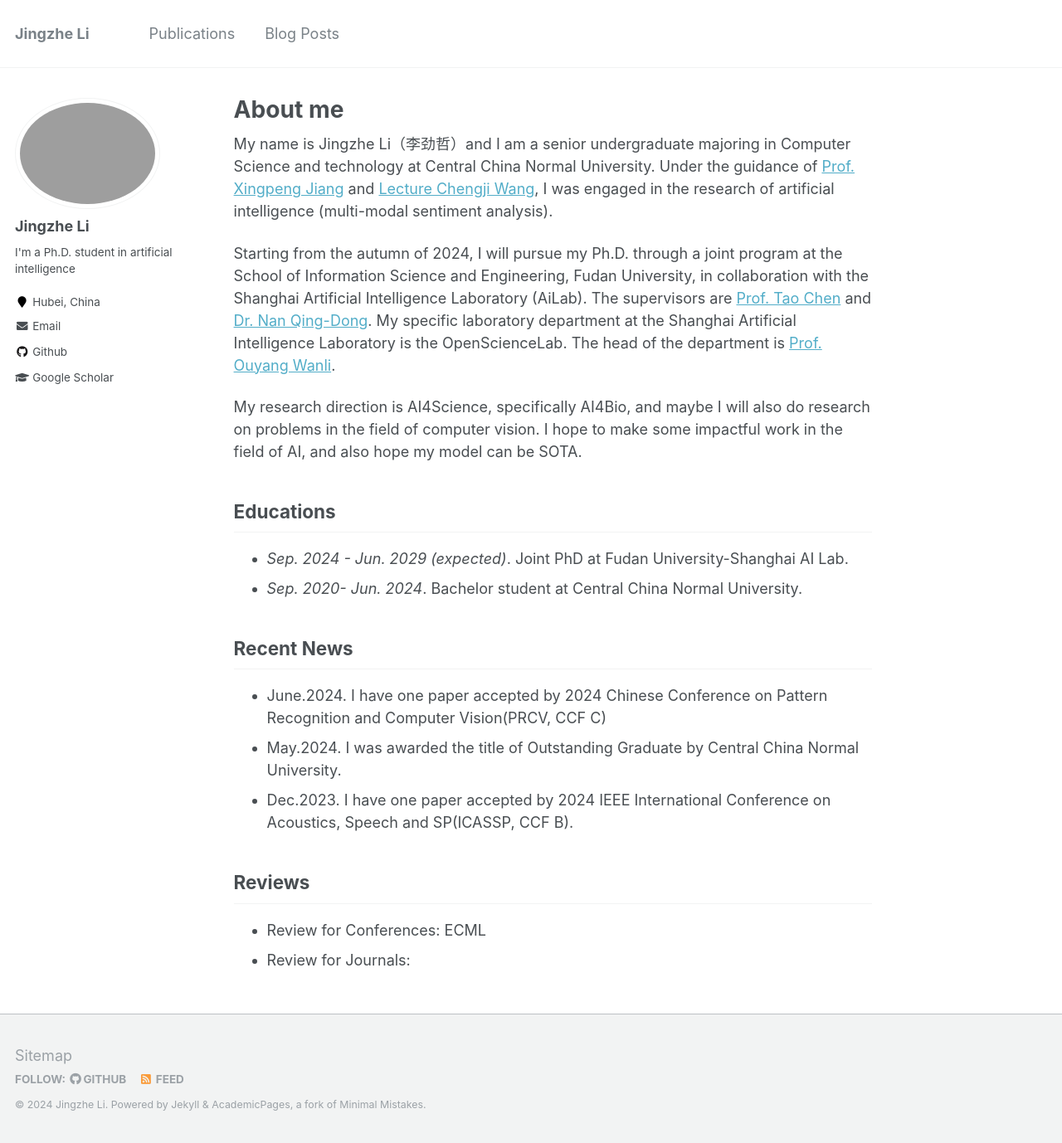
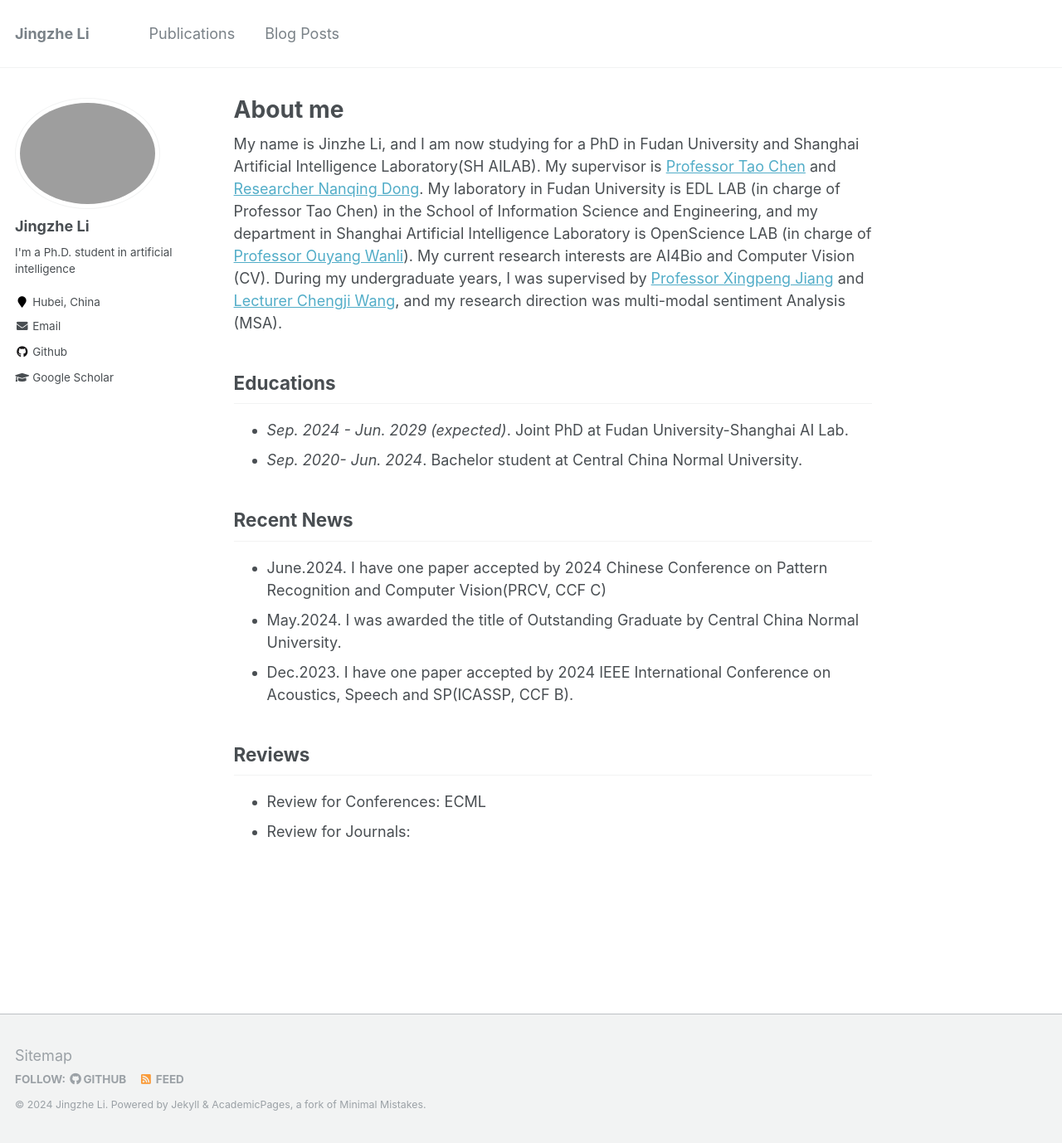
Before and after one commit to royal-dargon/royal-dargon.github.io, a Jekyll site: the page built from _pages/about.md, in a window 1280 px wide and 1378 px high. Shown: the whole window at 83% size. Built offline with Jekyll 4.4.1, drawn with Linux system fonts in a browser that asks for light colours.

Commit message:
update:the homepage

```diff
--- a/_pages/about.md
+++ b/_pages/about.md
@@ -8,11 +8,7 @@ redirect_from:
   - /about.html
 ---
 
-My name is Jingzhe Li（李劲哲）and  I am a senior undergraduate majoring in Computer Science and technology at Central China Normal University. Under the guidance of [Prof. Xingpeng Jiang](http://cs.ccnu.edu.cn/info/1097/2097.htm) and [Lecture Chengji Wang](http://cs.ccnu.edu.cn/info/1097/2753.htm), I was engaged in the research of artificial intelligence (multi-modal sentiment analysis).
-
-Starting from the autumn of 2024, I will pursue my Ph.D. through a joint program at the School of Information Science and Engineering, Fudan University, in collaboration with the Shanghai Artificial Intelligence Laboratory (AiLab). The supervisors are [Prof. Tao Chen](http://www.it.fudan.edu.cn/Data/View/2989) and [Dr. Nan Qing-Dong](https://scholar.google.com/citations?user=0DX2YsQAAAAJ&hl=en). My specific laboratory department at the Shanghai Artificial Intelligence Laboratory is the OpenScienceLab. The head of the department is [Prof. Ouyang Wanli](https://wlouyang.github.io/).
-
-My research direction is AI4Science, specifically AI4Bio, and maybe I will also do research on problems in the field of computer vision. I hope to make some impactful work in the field of AI, and also hope my model can be SOTA.
+My name is Jinzhe Li, and I am now studying for a PhD in Fudan University and Shanghai Artificial Intelligence Laboratory(SH AILAB). My supervisor is [Professor Tao Chen](http://cs.ccnu.edu.cn/info/1097/2097.htm) and [Researcher Nanqing Dong](https://scholar.google.com/citations?user=0DX2YsQAAAAJ&hl=en). My laboratory in Fudan University is EDL LAB (in charge of Professor Tao Chen) in the School of Information Science and Engineering, and my department in Shanghai Artificial Intelligence Laboratory is OpenScience LAB (in charge of [Professor Ouyang Wanli](https://wlouyang.github.io/)). My current research interests are AI4Bio and Computer Vision (CV). During my undergraduate years, I was supervised by [Professor Xingpeng Jiang](http://cs.ccnu.edu.cn/info/1097/2097.htm) and [Lecturer Chengji Wang](http://cs.ccnu.edu.cn/info/1097/2753.htm), and my research direction was multi-modal sentiment Analysis (MSA).
 
 ## Educations
 
```
